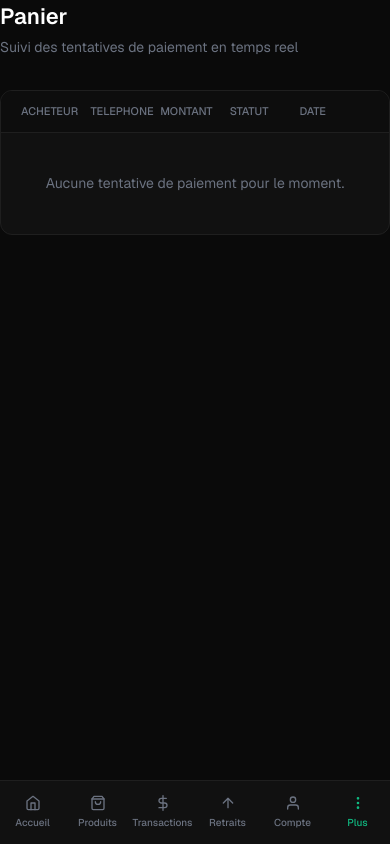
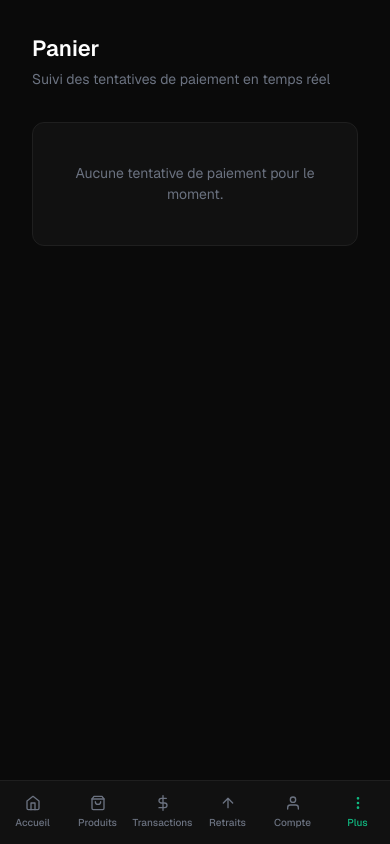
Before and after one commit to wahidgrowth/paylink-africa, a Next.js app: page /dashboard/cart in a window 390 px wide. Built offline with nearby package versions, Linux system fonts and the light colour scheme.

Commit message:
fix: cart page responsive mobile

```diff
--- a/app/dashboard/cart/page.tsx
+++ b/app/dashboard/cart/page.tsx
@@ -1,23 +1,31 @@
 'use client'
+
 export default function CartPage() {
   return (
-    <div>
+    <div style={{ padding: '32px' }}>
+      <style>{`
+        @media (max-width: 767px) {
+          .cart-wrap { padding: 16px !important; }
+          .cart-header-row { display: none !important; }
+        }
+      `}</style>
+
       <div style={{ marginBottom: '32px' }}>
         <h1 style={{ fontSize: '22px', fontWeight: '600', color: '#fff', margin: '0 0 4px' }}>Panier</h1>
-        <p style={{ fontSize: '14px', color: '#6B7280', margin: 0 }}>Suivi des tentatives de paiement en temps reel</p>
+        <p style={{ fontSize: '14px', color: '#6B7280', margin: 0 }}>Suivi des tentatives de paiement en temps réel</p>
       </div>
+
       <div style={{ background: '#111111', borderRadius: '12px', border: '0.5px solid #1F1F1F', overflow: 'hidden' }}>
-        <div style={{ display: 'grid', gridTemplateColumns: '1fr 1fr 1fr 1fr 1fr', padding: '12px 20px', borderBottom: '0.5px solid #1F1F1F', background: '#0D0D0D' }}>
-          <span style={{ fontSize: '11px', color: '#6B7280', fontWeight: '500' }}>ACHETEUR</span>
-          <span style={{ fontSize: '11px', color: '#6B7280', fontWeight: '500' }}>TELEPHONE</span>
-          <span style={{ fontSize: '11px', color: '#6B7280', fontWeight: '500' }}>MONTANT</span>
-          <span style={{ fontSize: '11px', color: '#6B7280', fontWeight: '500' }}>STATUT</span>
-          <span style={{ fontSize: '11px', color: '#6B7280', fontWeight: '500' }}>DATE</span>
+        <div className="cart-header-row" style={{ display: 'grid', gridTemplateColumns: '1fr 1fr 1fr 1fr 1fr', padding: '12px 20px', borderBottom: '0.5px solid #1F1F1F', background: '#0D0D0D' }}>
+          {['ACHETEUR', 'TELEPHONE', 'MONTANT', 'STATUT', 'DATE'].map((h, i) => (
+            <span key={i} style={{ fontSize: '11px', color: '#6B7280', fontWeight: '500' }}>{h}</span>
+          ))}
         </div>
         <div style={{ padding: '40px', textAlign: 'center' }}>
           <p style={{ fontSize: '14px', color: '#6B7280', margin: 0 }}>Aucune tentative de paiement pour le moment.</p>
         </div>
       </div>
+
     </div>
   )
 }
```
